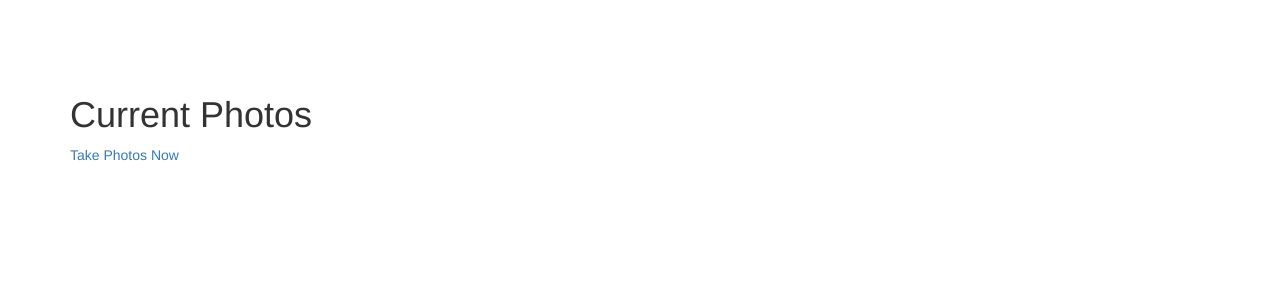
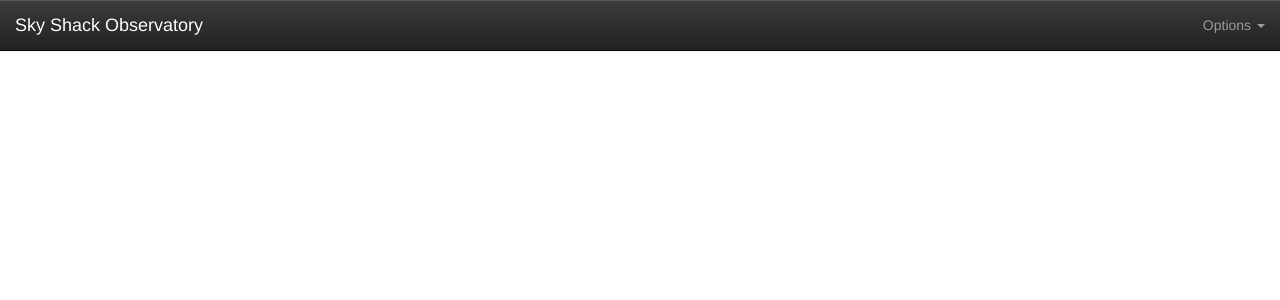
Before and after one commit to mimiflynn/rpi-timelapse, a Flask app: page /view in a window 1280 px wide. Shown: the top 300 px of the page. Run offline with Flask 2, Linux system fonts and the light colour scheme; some libraries are stand-ins or nearby versions.

Commit message:
navbar adjustments

```diff
--- a/templates/photos.html
+++ b/templates/photos.html
@@ -10,18 +10,34 @@
 
     <!-- Optional theme -->
     <link rel="stylesheet" href="https://maxcdn.bootstrapcdn.com/bootstrap/3.3.7/css/bootstrap-theme.min.css" integrity="sha384-rHyoN1iRsVXV4nD0JutlnGaslCJuC7uwjduW9SVrLvRYooPp2bWYgmgJQIXwl/Sp" crossorigin="anonymous">
-
-    <!-- Latest compiled and minified JavaScript -->
-    <script src="https://maxcdn.bootstrapcdn.com/bootstrap/3.3.7/js/bootstrap.min.js" integrity="sha384-Tc5IQib027qvyjSMfHjOMaLkfuWVxZxUPnCJA7l2mCWNIpG9mGCD8wGNIcPD7Txa" crossorigin="anonymous"></script>
-
     <link rel="stylesheet" href="/styles/styles.css" />
     <title>Current Photos</title>
   </head>
   <body>
-    <div class="container">
-      <h1>Current Photos</h1>
-      <a href="/take-photos">Take Photos Now</a>
-    </div>
+    <nav class="navbar navbar-default navbar-fixed-top navbar-inverse">
+      <div class="container-fluid">
+        <div class="navbar-header">
+          <button type="button" class="navbar-toggle collapsed" data-toggle="collapse" data-target="#bs-example-navbar-collapse-1" aria-expanded="false">
+            <span class="sr-only">Toggle navigation</span>
+            <span class="icon-bar"></span>
+            <span class="icon-bar"></span>
+            <span class="icon-bar"></span>
+          </button>
+          <a class="navbar-brand" href="#">Sky Shack Observatory</a>
+        </div>
+        <div class="collapse navbar-collapse" id="bs-example-navbar-collapse-1">
+          <ul class="nav navbar-nav navbar-right">
+            <li class="dropdown">
+              <a href="#" class="dropdown-toggle" data-toggle="dropdown" role="button" aria-haspopup="true" aria-expanded="false">Options <span class="caret"></span></a>
+              <ul class="dropdown-menu">
+                <li><a href="/view">View recent photos</a></li>
+                <li><a href="/timelapse">Take 50 photos</a></li>
+              </ul>
+            </li>
+          </ul>
+        </div>
+      </div>
+    </nav>
     <div class="container">
       <div class="row">
         <ul>
@@ -34,5 +50,7 @@
         </ul>
       </div>
     </div>
+    <!-- Latest compiled and minified JavaScript -->
+    <script src="https://maxcdn.bootstrapcdn.com/bootstrap/3.3.7/js/bootstrap.min.js" integrity="sha384-Tc5IQib027qvyjSMfHjOMaLkfuWVxZxUPnCJA7l2mCWNIpG9mGCD8wGNIcPD7Txa" crossorigin="anonymous"></script>
   </body>
 </html>
```
Also changed, not shown: templates/index.html (+8 -6 lines).
